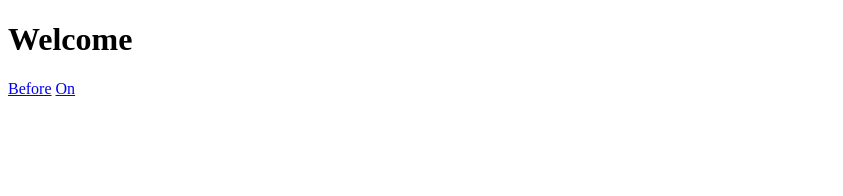
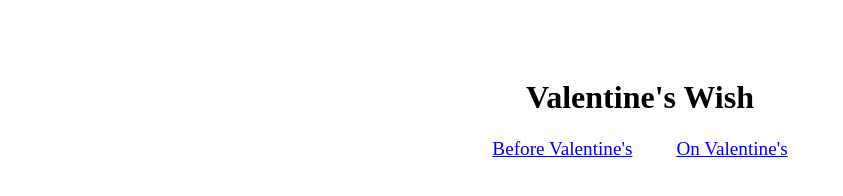
Before and after one commit to tobitprince/VW, a plain HTML site: page index.html in a window 1280 px wide. Shown: the whole page, without its empty margins (0-843 px from the left). Drawn offline with Linux system fonts and the light colour scheme.

Commit message:
Update index.html title and enhance styling for Valentine's Wish page

```diff
--- a/index.html
+++ b/index.html
@@ -1,13 +1,23 @@
 <!DOCTYPE html>
 <html>
 <head>
-    <title>Main Page</title>
+    <title>Valentine's Wish</title>
+    <style>
+        body {
+            text-align: center;
+            padding: 50px;
+        }
+        nav a {
+            margin: 0 20px;
+            font-size: 1.2em;
+        }
+    </style>
 </head>
 <body>
-    <h1>Welcome</h1>
+    <h1>Valentine's Wish</h1>
     <nav>
-        <a href="/BeforeValentines/">Before</a>
-        <a href="/OnValentines/">On</a>
+        <a href="BeforeValentines/">Before Valentine's</a>
+        <a href="OnValentines/">On Valentine's</a>
     </nav>
 </body>
 </html>
```
